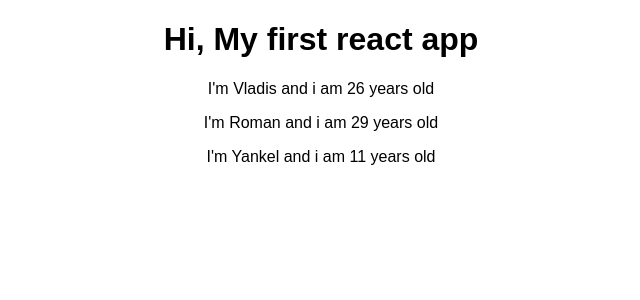
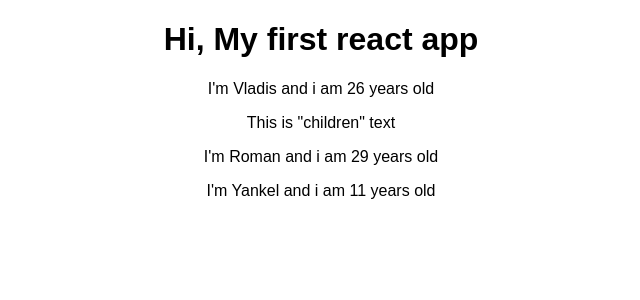
Before and after one commit to Vl4d1s/Learning-React-Maximilian, a React (Create React App) app in the folder react-complete-guide/: page / in a window 1280 px wide. Shown: the top 300 px of the page, without its empty margins (319-959 px from the left). Built offline with nearby package versions, Linux system fonts and the light colour scheme.

Commit message:
Adding children text

```diff
--- a/react-complete-guide/src/App.js
+++ b/react-complete-guide/src/App.js
@@ -8,7 +8,7 @@
       <div className="App">
         <h1>Hi, My first react app</h1>
         <Person name="Vladis" age="29">
-          Some text here
+          This is "children" text
         </Person>
         <Person name="Roman" age="26" />
         <Person name="Yankel" age="26" />
--- a/react-complete-guide/src/Person/person.js
+++ b/react-complete-guide/src/Person/person.js
@@ -2,9 +2,12 @@
 
 const person = (props) => {
   return (
-    <p>
-      I'm {props.name} and i am {Math.floor(Math.random() * 30)} years old
-    </p>
+    <div>
+      <p>
+        I'm {props.name} and i am {Math.floor(Math.random() * 30)} years old
+      </p>
+      <p>{props.children}</p>
+    </div>
   );
 };
 
```
